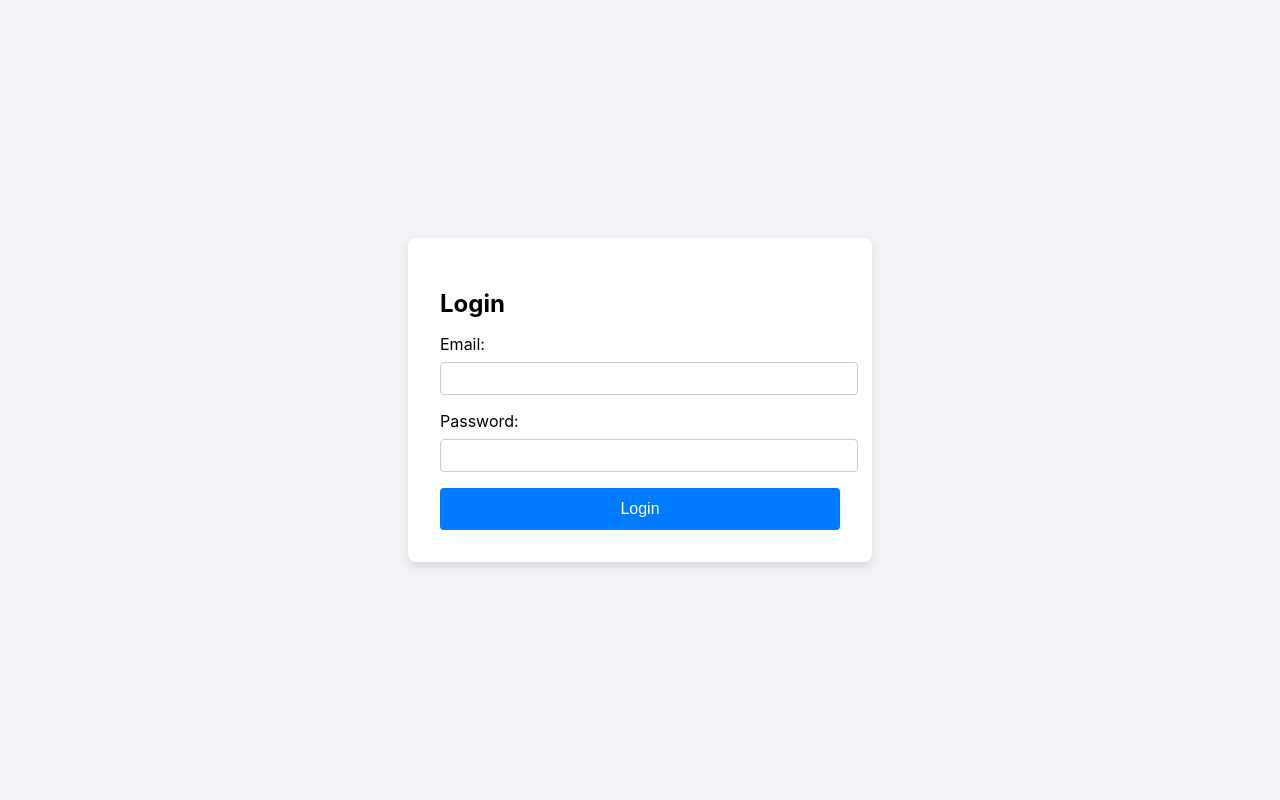
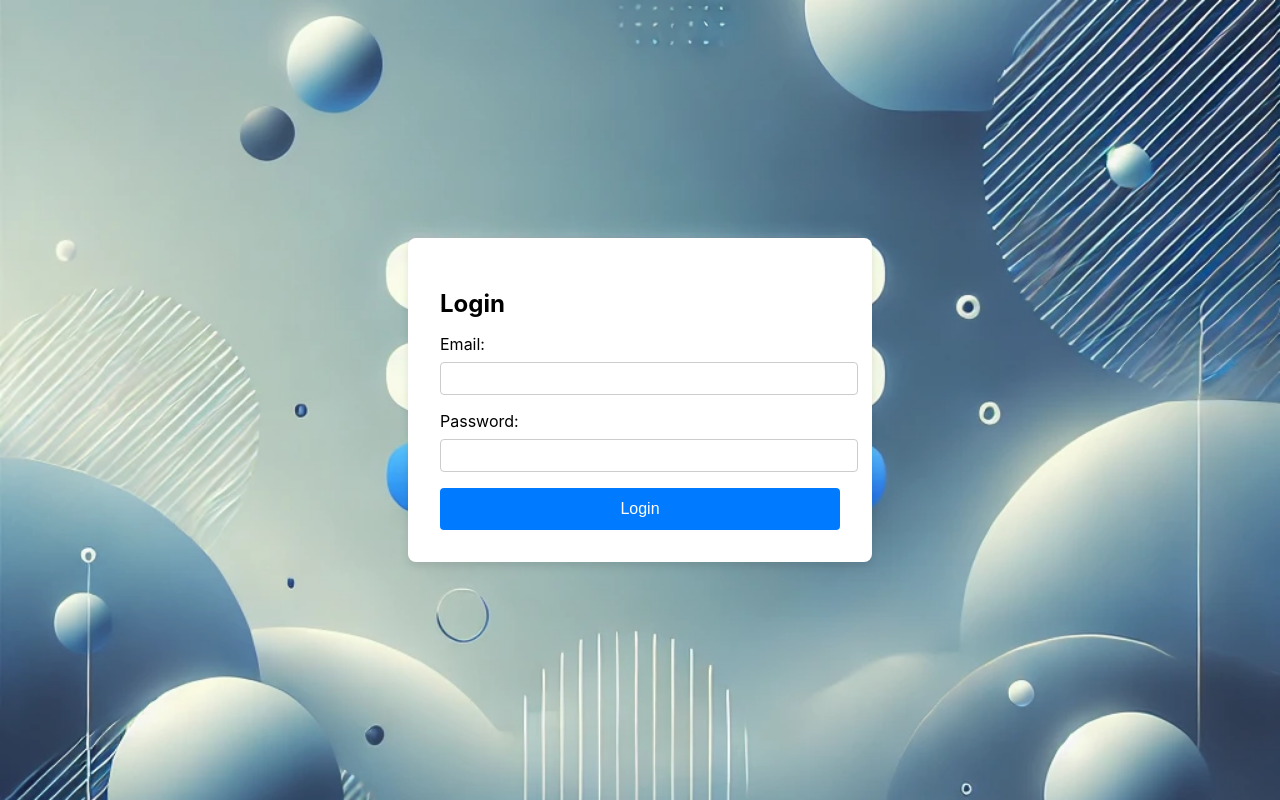
Before and after one commit to claudio1234567/WhatsGoingOn, a React (Create React App) app in the folder frontend/: page /login in a window 1280 px wide. Built offline with nearby package versions, Linux system fonts and the light colour scheme.

Commit message:
add background

```diff
--- a/frontend/src/pages/Login/Login.css
+++ b/frontend/src/pages/Login/Login.css
@@ -3,7 +3,9 @@
     justify-content: center;
     align-items: center;
     height: 100vh;
-    background-color: #f0f2f5;
+    background-image: url('../../assets/bg.png');
+    background-size: cover;
+    background-position: center;
   }
 
   .login-form {
```
Also changed, not shown: frontend/src/assets/bg.png (added).
